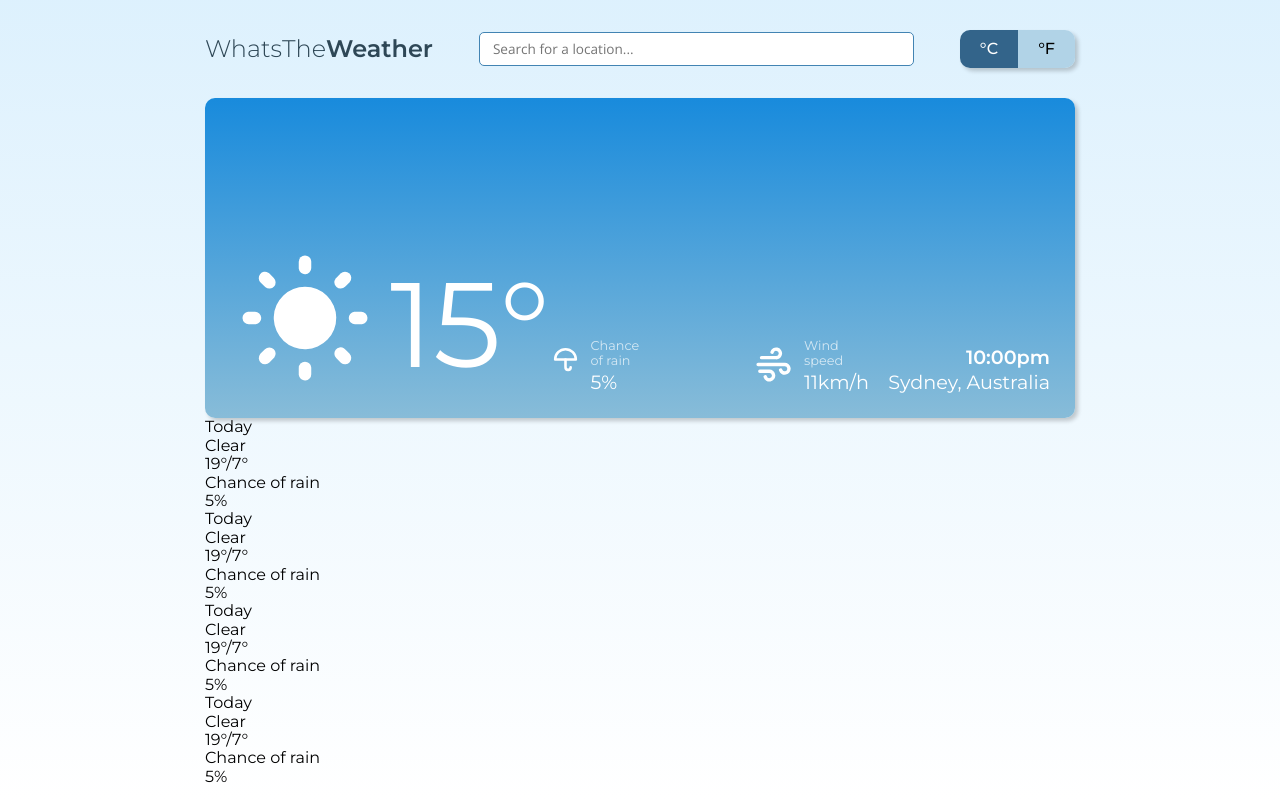
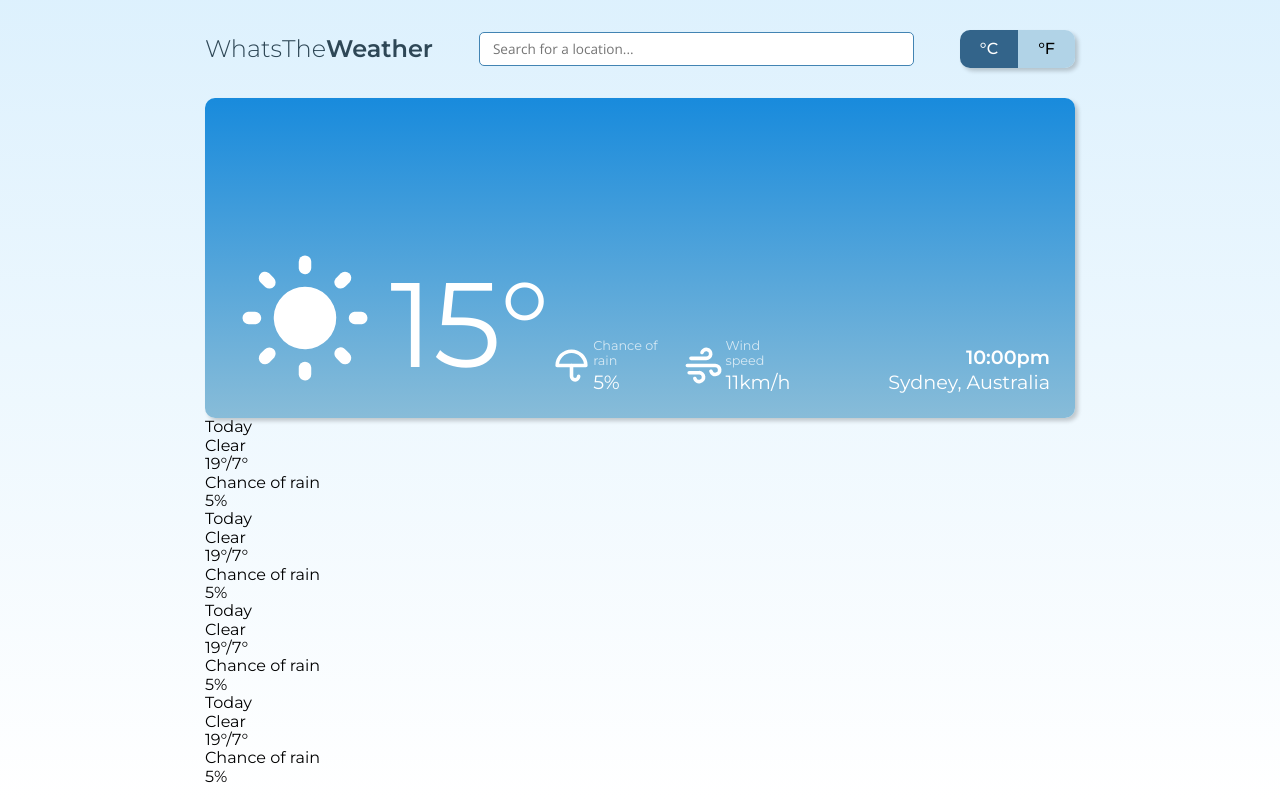
Before and after one commit to henrylin03/whats-the-weather, a website built with webpack: page src/index.html in a window 1280 px wide. Built offline with nearby package versions, Linux system fonts and the light colour scheme.

Commit message:
remove hardcoded px unit gaps in flex containers within div

```diff
--- a/src/components/todayDetails/index.css
+++ b/src/components/todayDetails/index.css
@@ -51,13 +51,11 @@
   display: flex;
   align-items: center;
   justify-content: center;
-  gap: 100px;
 }
 
 .centre .container {
   display: flex;
   align-items: center;
-  gap: 10px;
 }
 
 .centre .container .icon {
```
